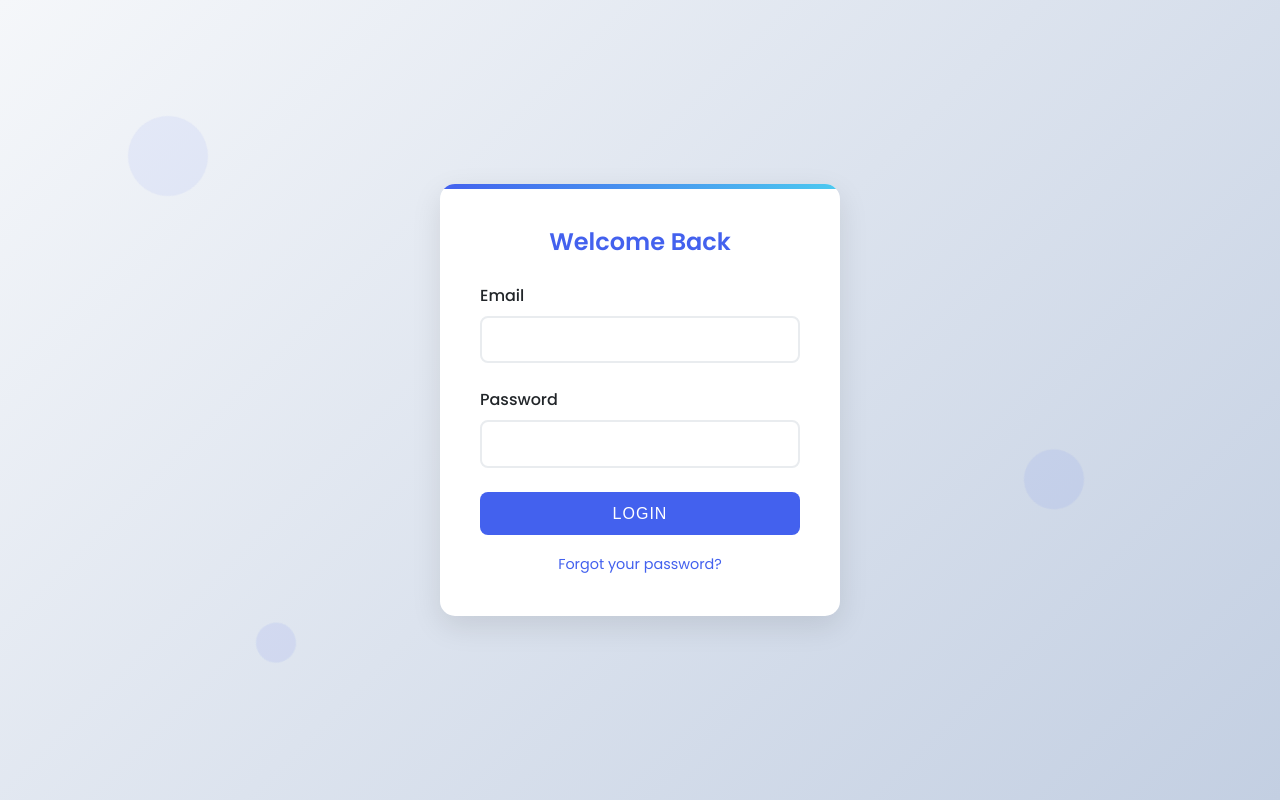
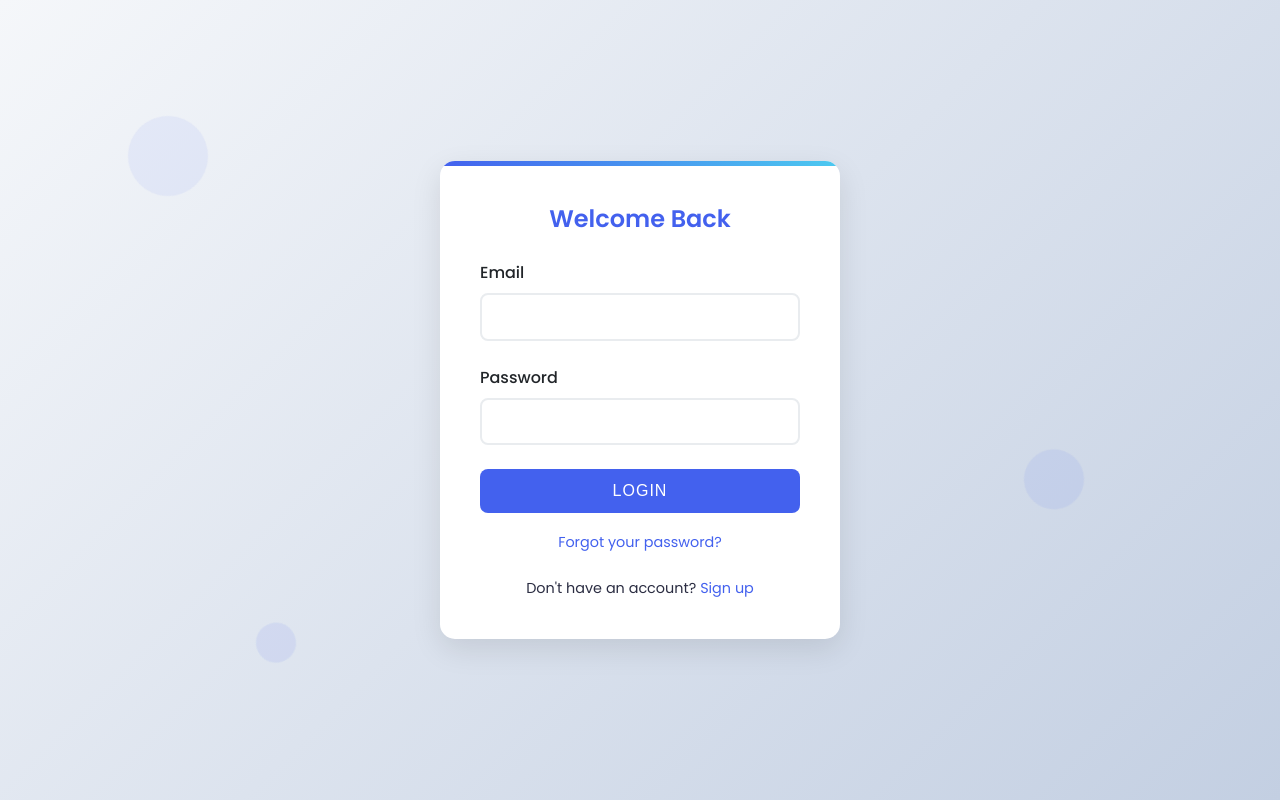
Before and after one commit to sandu20021111/hotel_reservation, a PHP site: page /login.php in a window 1280 px wide. Run offline with PHP 8.4, Linux system fonts and the light colour scheme.

Commit message:
Update login.php

```diff
--- a/public/login.php
+++ b/public/login.php
@@ -255,6 +255,23 @@ if ($_SERVER['REQUEST_METHOD'] === 'POST') {
                 margin: 0 1rem;
             }
         }
+
+         .login-link {
+            text-align: center;
+            margin-top: 1.5rem;
+            font-size: 0.9rem;
+        }
+
+        .login-link a {
+            color: var(--primary-color);
+            text-decoration: none;
+            transition: color 0.3s ease;
+        }
+
+        .login-link a:hover {
+            color: var(--secondary-color);
+            text-decoration: underline;
+        }
     </style>
 </head>
 <body>
@@ -282,9 +299,15 @@ if ($_SERVER['REQUEST_METHOD'] === 'POST') {
 
             <button class="btn" type="submit">Login</button>
 
+
             <div class="forgot-password">
                 <a href="">Forgot your password?</a>
             </div>
+
+             <div class="login-link">
+                Don't have an account? <a href="register.php">Sign up</a>
+            </div>
+
         </form>
     </div>
 
```
